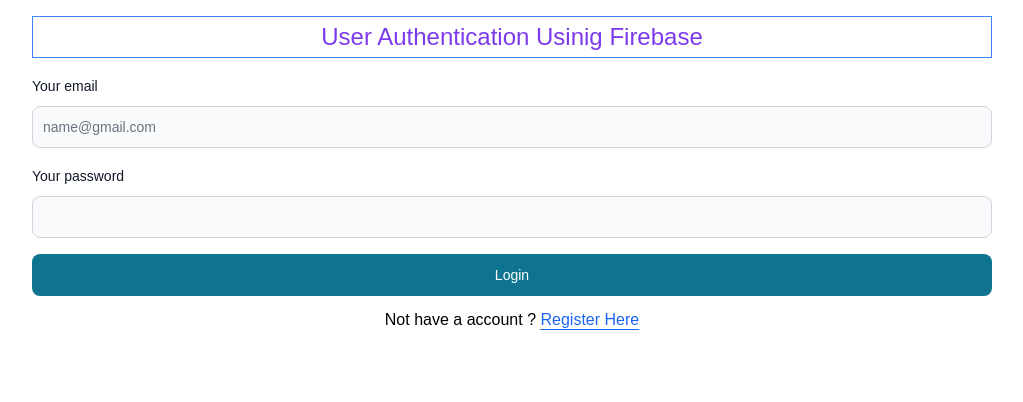
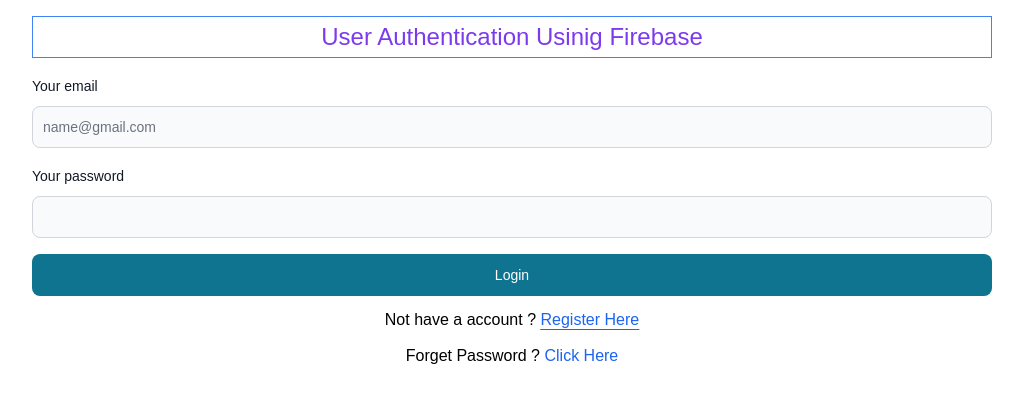
Before and after one commit to AlifSakib/user-authentication, a React (Create React App) app: page /login in a window 1280 px wide. Shown: the top 402 px of the page, without its empty margins (128-1151 px from the left). Built offline with nearby package versions, Linux system fonts and the light colour scheme.

Commit message:
pass rset email sent done

```diff
--- a/src/components/Login.jsx
+++ b/src/components/Login.jsx
@@ -1,4 +1,8 @@
-import { getAuth, signInWithEmailAndPassword } from "firebase/auth";
+import {
+  getAuth,
+  sendPasswordResetEmail,
+  signInWithEmailAndPassword,
+} from "firebase/auth";
 import { Button, Label, TextInput } from "flowbite-react";
 import React, { useState } from "react";
 import { Link } from "react-router-dom";
@@ -7,6 +11,7 @@
 const Login = () => {
   const auth = getAuth(app);
   const [login, setLogin] = useState(false);
+  const [email, setEmail] = useState("");
   const handleSignIn = (event) => {
     event.preventDefault();
     setLogin(false);
@@ -17,7 +22,7 @@
     signInWithEmailAndPassword(auth, email, password)
       .then((result) => {
         const user = result.user;
-        console.log(user);
+
         setLogin(true);
         toast("Login Success", { autoClose: 1000 });
         form.reset();
@@ -26,6 +31,21 @@
         console.error(error);
         toast.error("Login Faild", { autoClose: 1000 });
       });
+  };
+
+  const handleBlur = (event) => {
+    const email = event.target.value;
+    setEmail(email);
+  };
+
+  const forgetPass = () => {
+    if (!email) {
+      toast.info("Enter You email to reset password", { autoClose: 1000 });
+    } else {
+      sendPasswordResetEmail(auth, email).then(() => {
+        toast.success("Password Reset Email Sent", { autoClose: 1000 });
+      });
+    }
   };
   return (
     <div>
@@ -36,6 +56,7 @@
               <Label htmlFor="email1" value="Your email" />
             </div>
             <TextInput
+              onBlur={handleBlur}
               id="email1"
               type="email"
               name="email"
@@ -69,6 +90,14 @@
             </span>
           </p>
         </div>
+        <div className="text-center mt-3">
+          <p>
+            Forget Password ?{" "}
+            <span className="underline-offset-4 text-blue-600 underline">
+              <button onClick={forgetPass}>Click Here</button>
+            </span>
+          </p>
+        </div>
       </div>
     </div>
   );
```
